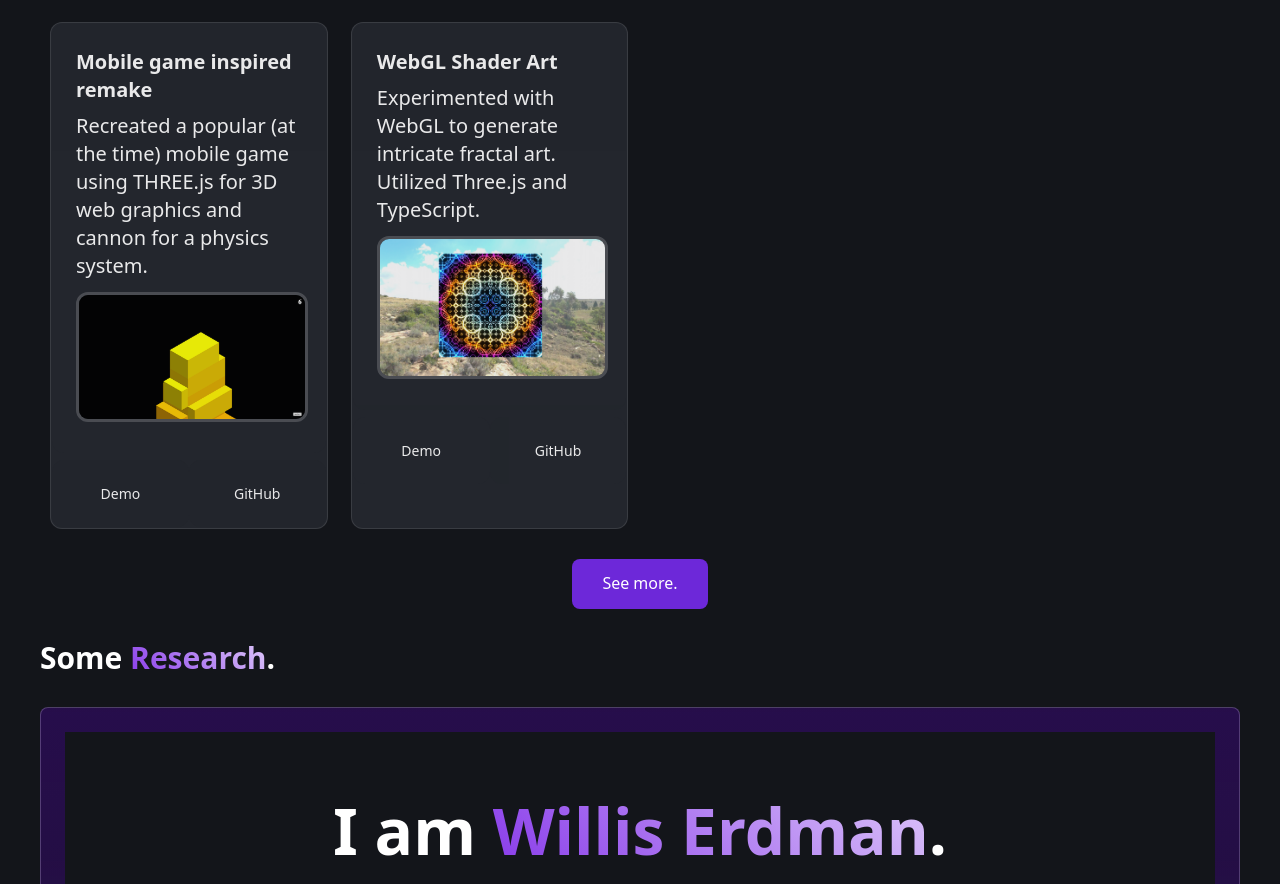
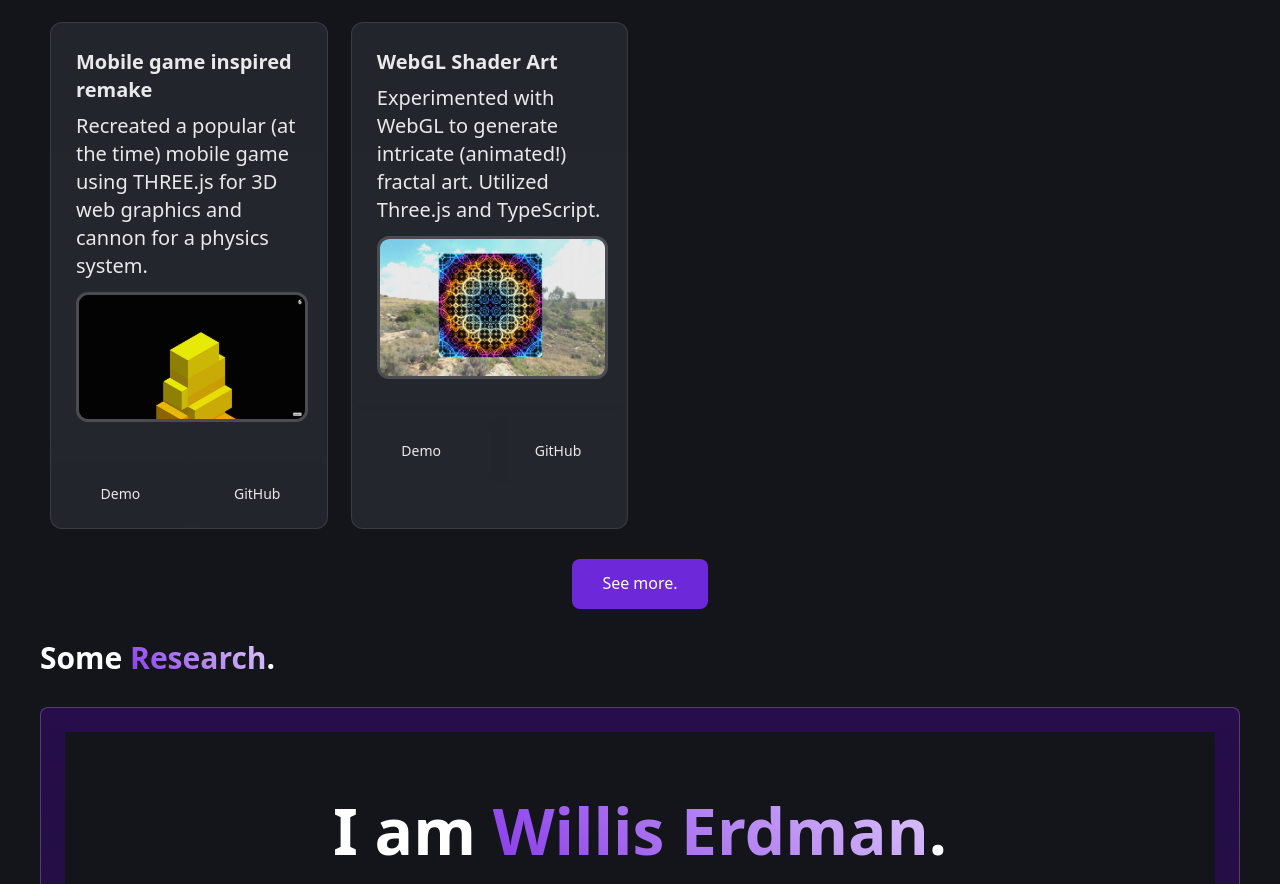
Before and after one commit to williserdman/Personal-Website, an Astro site: page / in a window 1280 px wide. Shown: the part 866-1750 px from the top of the page. Built offline with nearby package versions, Linux system fonts and the light colour scheme; Astro itself is replaced by a stand-in of ours.

Commit message:
added 3rd line to fractal art card

```diff
--- a/src/pages/index.astro
+++ b/src/pages/index.astro
@@ -79,7 +79,7 @@ import ProjectCard from "../components/ProjectCard.astro"
   />
   <ProjectCard
 	title="WebGL Shader Art"
-	description="Experimented with WebGL to generate intricate fractal art. Utilized Three.js and TypeScript."
+	description="Experimented with WebGL to generate intricate (animated!) fractal art. Utilized Three.js and TypeScript."
 	imageUrl="/shaderart/demopic.png"
 	demoLink="https://shaderart.williserdman.com"
 	githubLink="https://github.com/williserdman/WebGL-Shaders"
```
